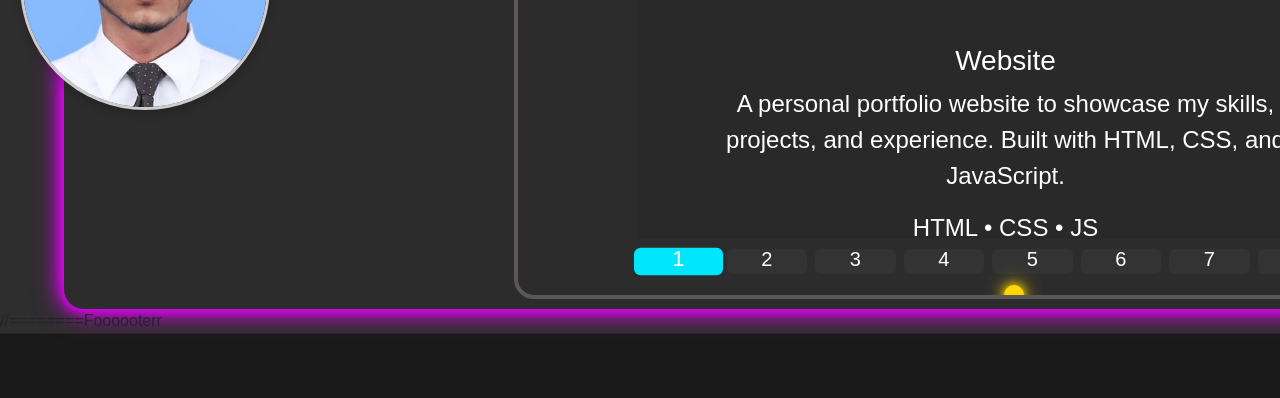
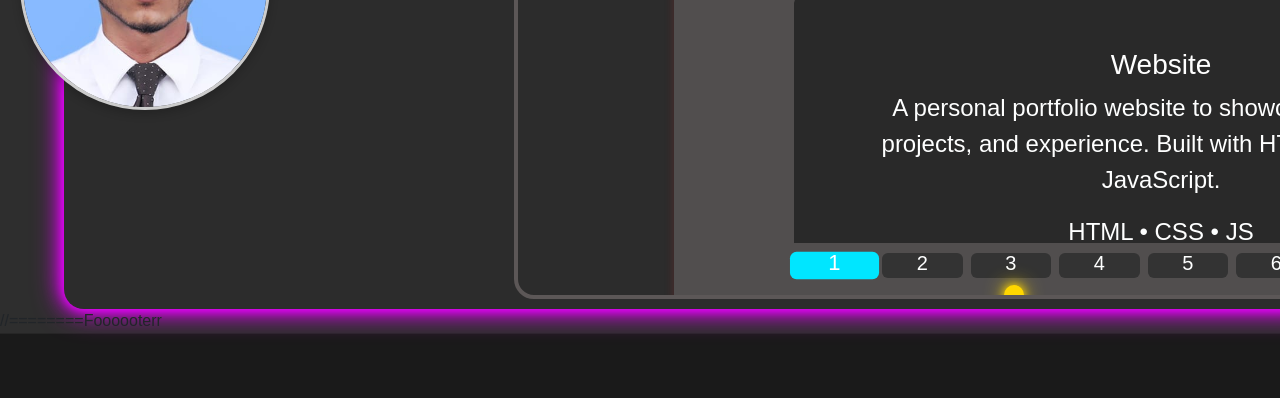
Before and after one commit to mlslsenarathna/portfolio, a plain HTML site: page index.html in a window 1280 px wide. Shown: the part 240-638 px from the top of the page. Drawn offline with nearby package versions, Linux system fonts and the light colour scheme; a script that the page names is missing.

Commit message:
Update 03

```diff
--- a/index.html
+++ b/index.html
@@ -45,7 +45,8 @@
         <div id="glowingBox" class="glowing-box">
         <div class="god-box-container">
                 <div id="glowingBox" class="main-glowing-box golden-light-dot">
-                    <div class="project-box">
+                    <div class="my-box">
+                                            <div class="project-box">
     <section class="projects">
     <h2>My History....</h2>
 
@@ -117,6 +118,9 @@
   </div>
 </section>
 
+                    </div>
+
+
 
 
 
@@ -124,23 +128,6 @@
         </div>
     </div>
 </div>
-
-
-
-
-
-
-
-
-
-
-
-
-
-
-
-
-
 
 
 
--- a/style.css
+++ b/style.css
@@ -336,8 +336,8 @@ body {
     color: gray;
     background-color: #514e4e;
     padding: 20px ;
-    margin-top: 10px;
-    margin-left: 40px;
+    margin-top: 520px;
+    margin-left: 299px;
     border-radius: 12px;
     box-shadow: 0 8px 10px rgba(172, 38, 38, 0.3)
 
```
Also changed, not shown: about.html (+0 -6 lines).
